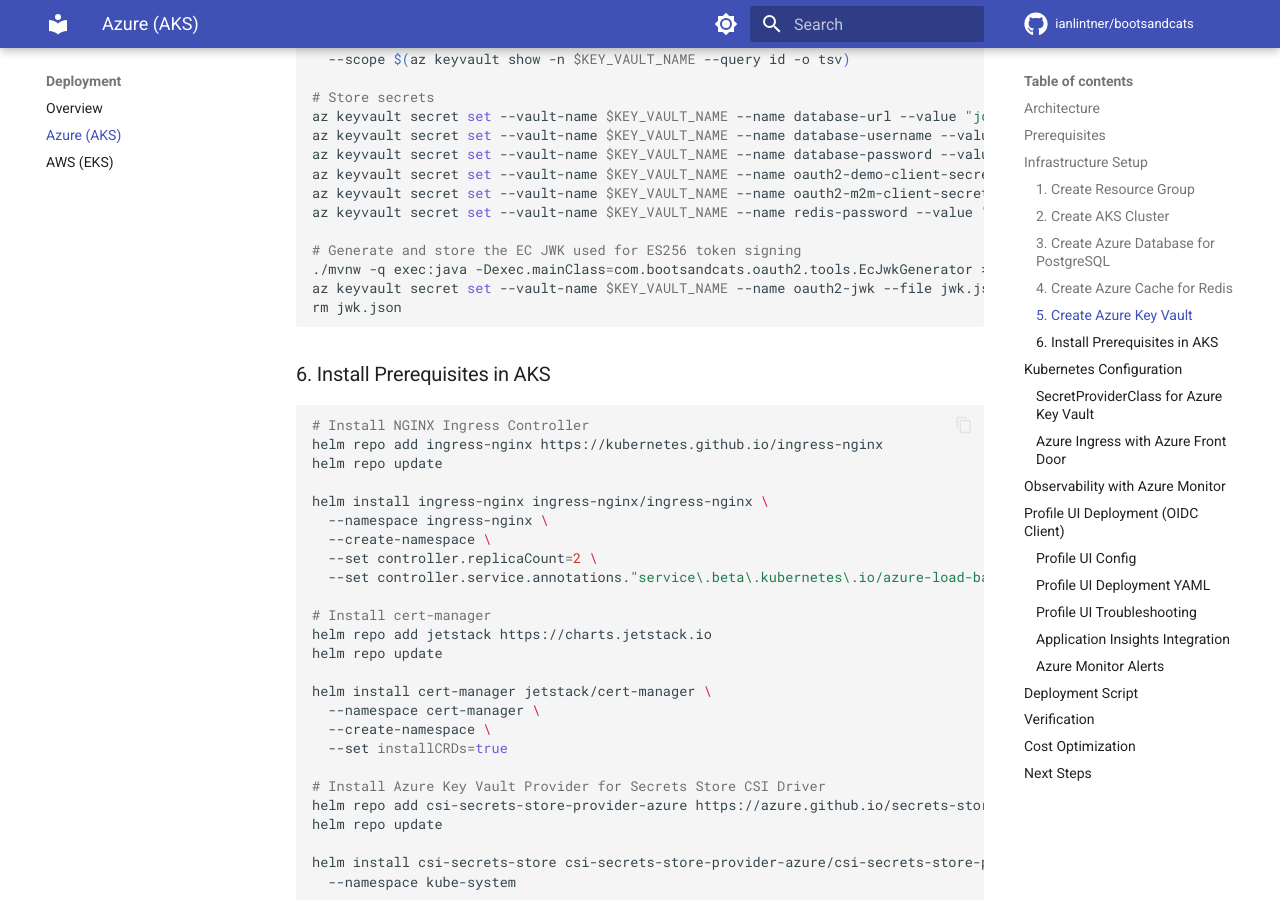
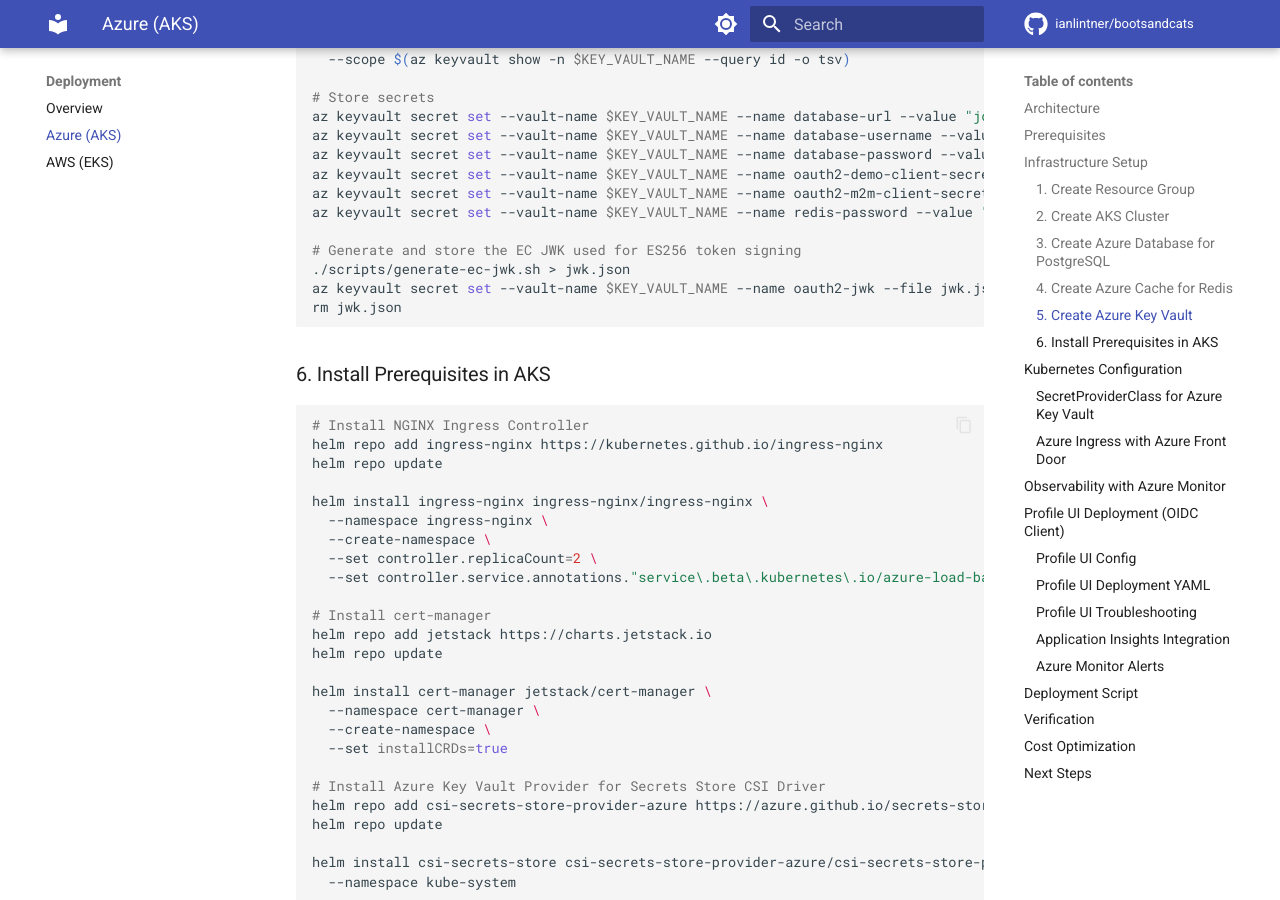
Before and after one commit to ianlintner/bootsandcats, an MkDocs documentation site: the page built from docs/deployment/azure.md, in a window 1280 px wide and 900 px high, scrolled down 3610 px. Built offline with MkDocs 1.6.1 and Material for MkDocs 9.7.7, drawn with Linux system fonts in a browser that asks for light colours; comment, search, counter and statistics services are not loaded; the version menu is left out.

````diff
--- a/docs/deployment/azure.md
+++ b/docs/deployment/azure.md
@@ -218,7 +218,7 @@ az keyvault secret set --vault-name $KEY_VAULT_NAME --name oauth2-m2m-client-sec
 az keyvault secret set --vault-name $KEY_VAULT_NAME --name redis-password --value "$REDIS_KEY"
 
 # Generate and store the EC JWK used for ES256 token signing
-./mvnw -q exec:java -Dexec.mainClass=com.bootsandcats.oauth2.tools.EcJwkGenerator > jwk.json
+./scripts/generate-ec-jwk.sh > jwk.json
 az keyvault secret set --vault-name $KEY_VAULT_NAME --name oauth2-jwk --file jwk.json
 rm jwk.json
 ```
````
Also changed, not shown: docs/api/openapi.md (+1 -1 lines), docs/configuration.md (+1 -1 lines), docs/deployment/keystore-setup.md (+1 -1 lines).
